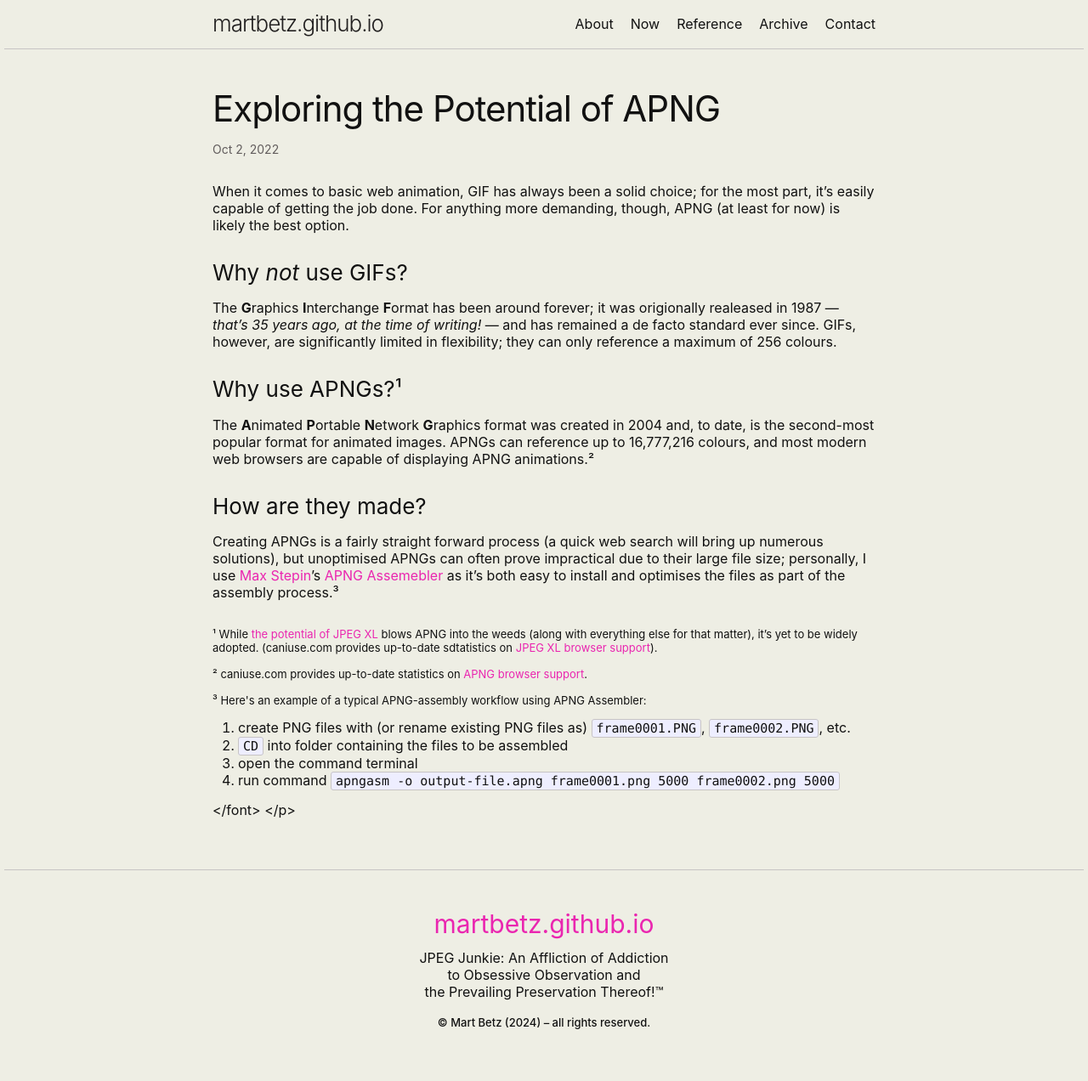
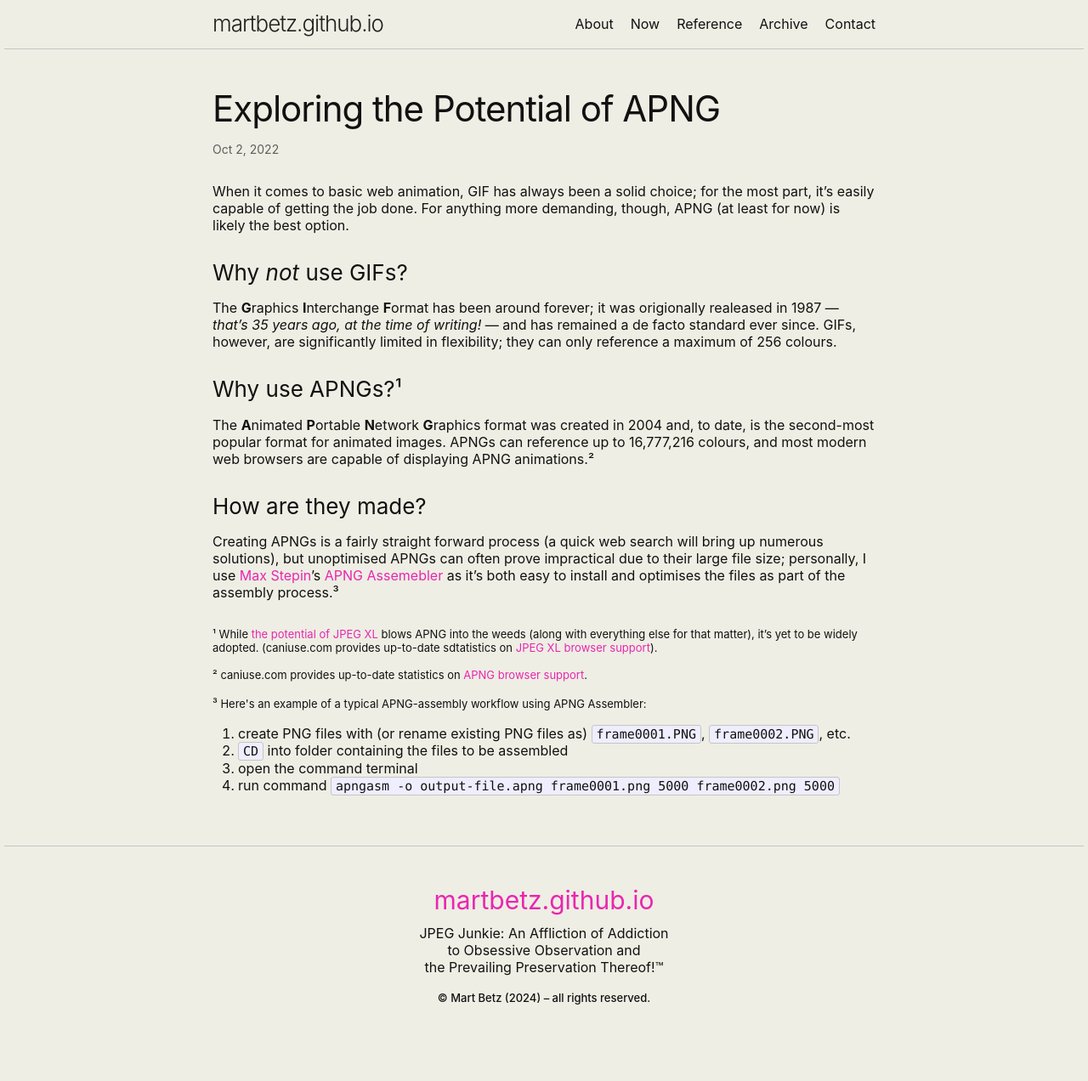
Before and after one commit to martbetz/martbetz.github.io, a Jekyll site: the page built from _posts/2022-10-02-03-08-exploring-apng.md, in a window 1280 px wide. Shown: the whole page at 85% size. Built offline with Jekyll 4.4.1, drawn with Linux system fonts in a browser that asks for light colours; after the commit the page ends 1243 px from its top, so only the background shows below that.

Commit message:
Update 2022-10-02-03-08-exploring-apng.md

```diff
--- a/_posts/2022-10-02-03-08-exploring-apng.md
+++ b/_posts/2022-10-02-03-08-exploring-apng.md
@@ -25,13 +25,13 @@
 </font>
 </p>
 
-<p style="padding-top: -5px; line-height: 1.0">
+<p style="padding-top: -5px; line-height: 1.2">
 <font size="2">
 ² caniuse.com provides up-to-date statistics on <a href="https://caniuse.com/?search=apng">APNG browser support</a>.
 </font>
 </p>
 
-<p style="padding-top: -5px; line-height:1.0">
+<p style="padding-top: -5px; line-height:1.2">
 <font size="2">
 ³ Here's an example of a typical APNG-assembly workflow using APNG Assembler:
 </font>
@@ -43,5 +43,3 @@
 <li>open the command terminal</li>
 <li>run command <code>apngasm -o output-file.apng frame0001.png 5000 frame0002.png 5000</code></li>
 </ol>
-</font>
-</p>
```
